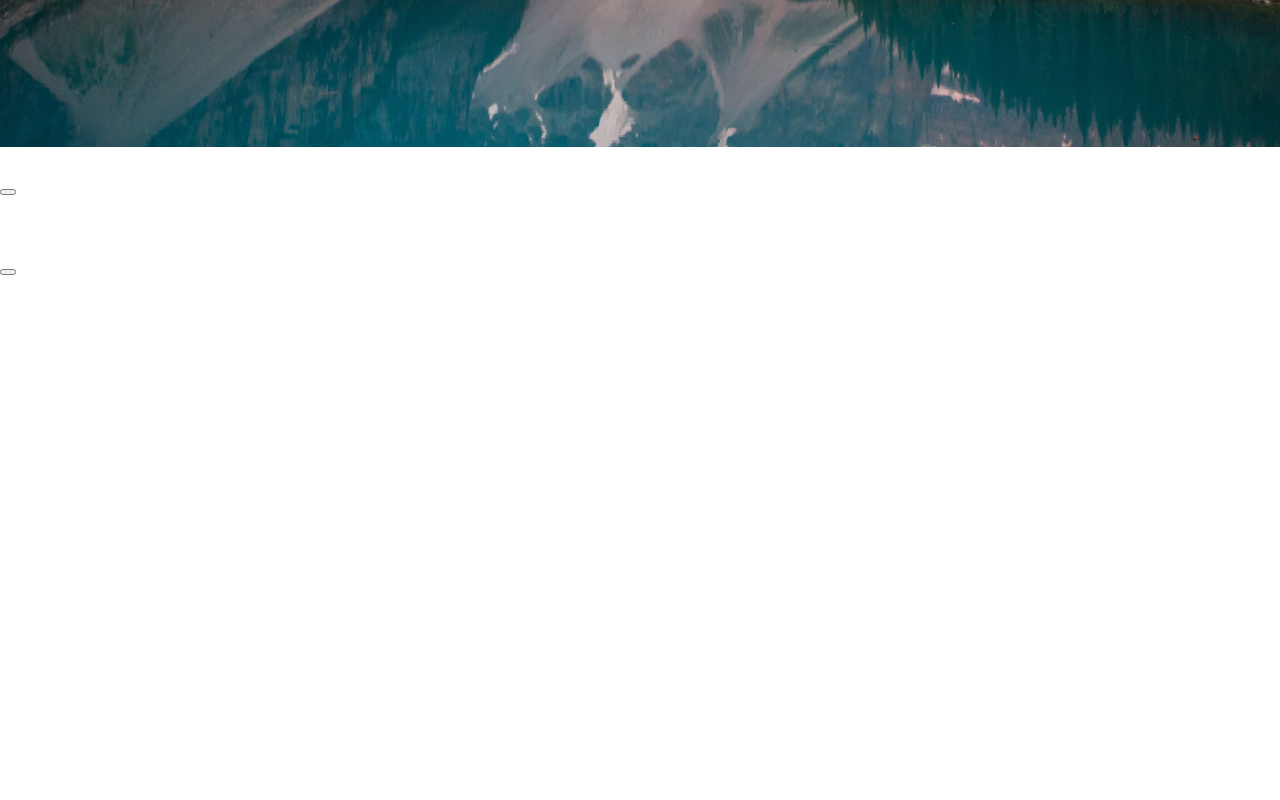
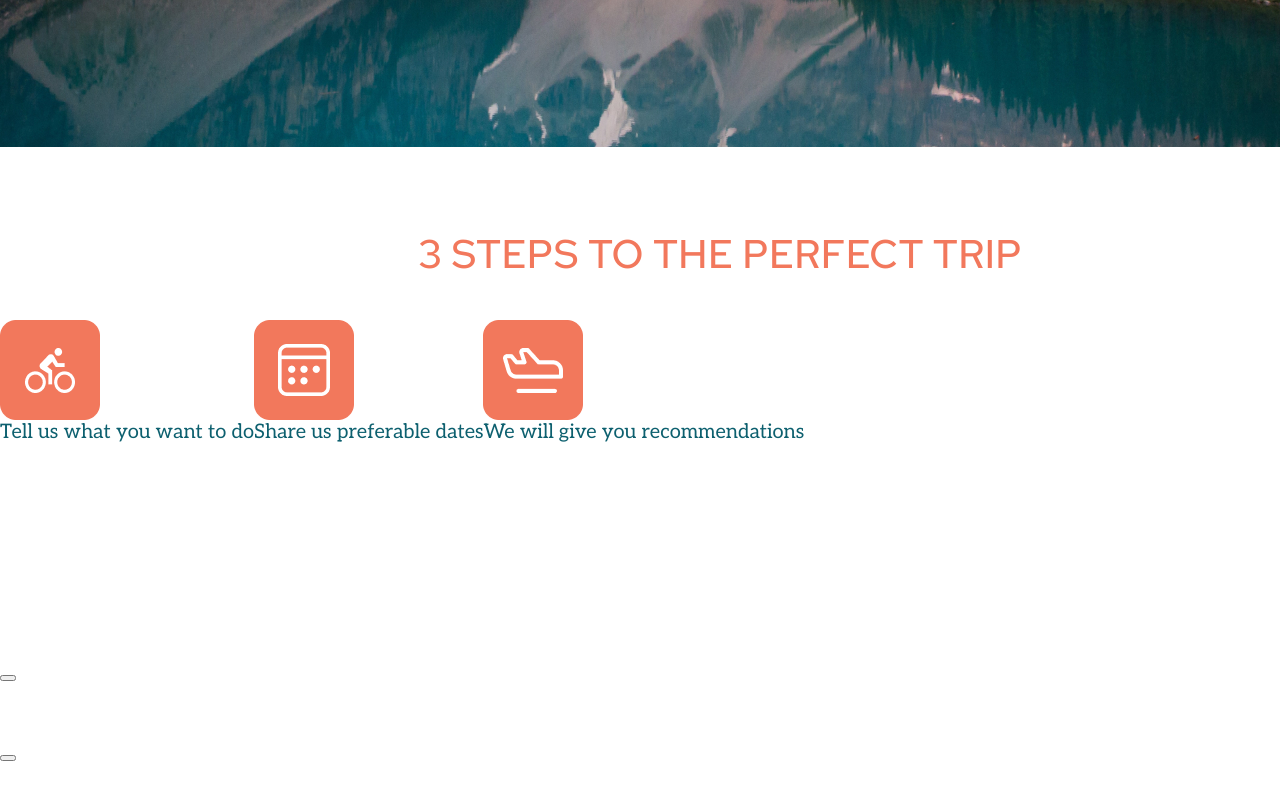
Before and after one commit to RDNCry/Travel_Test, a plain HTML site: page index.html in a window 1280 px wide. Shown: the part 618-1418 px from the top of the page. Before the commit the page ends 941 px from the top, so only its background shows below. Drawn offline with Linux system fonts and the light colour scheme; a web font is replaced by a local one.

Commit message:
need to fix

```diff
--- a/index.html
+++ b/index.html
@@ -6,7 +6,7 @@
     <link rel="stylesheet" type="text/css" href="style.css">
     <link rel="preconnect" href="https://fonts.googleapis.com">
     <link rel="preconnect" href="https://fonts.gstatic.com" crossorigin>
-    <link href="https://fonts.googleapis.com/css2?family=Aleo:ital,wght@0,700;1,400;1,700&family=Magra:wght@700&family=Red+Hat+Text:wght@500&display=swap" rel="stylesheet">
+    <link href="https://fonts.googleapis.com/css2?family=Aleo:ital,wght@0,400;0,700;1,400;1,700&family=Magra:wght@700&family=Red+Hat+Text:wght@500&display=swap" rel="stylesheet">
     <title>Travel</title>
 </head>
 <body>
@@ -31,29 +31,29 @@
     <div class="content">
    <h1>Explore the beauty of the World</h1>
    <p class="text">Receive personalized recomendstions for countries, hotels, activities and more</p>
-   <p>
-  <div class="question">
+   <div class="question"><p>
       <input type="text" placeholder="What would you like to do?"></input>
         <button class="start">Start Planning</button>
-  </div>
-   </p>
+   </p></div>
 </section>
 </div>
 </div>
 
+<section class="steps">
+    <h2>3 STEPS TO THE PERFECT TRIP</h2>
+        <div class="image">
+            <div class="test"><figure><img src="images/Frame_bike.png">
+            <figcaption>Tell us what you want to do</figcaption>
+        </figure></div>
+        <div class="test"><figure><img src="images/Frame_calc.png">
+            <figcaption>Share us preferable dates</figcaption>
+        </figure></div>
+        <div class="test"><figure><img src="images/Frame_fly.png">
+            <figcaption>We will give you recommendations</figcaption>
+        </figure></div>
+        </div>
+</section>
 
-
-
-
-
-<section>
-    <h2></h2>
-    <div class="steps">
-        <img src="" alt="">
-        <img src="" alt="">
-        <img src="" alt="">
-    </div>
-</section>
 <section>
     <h2></h2>
     <div class="popular">
--- a/style.css
+++ b/style.css
@@ -1,6 +1,7 @@
 /* http://meyerweb.com/eric/tools/css/reset/
    v2.0-modified | 20110126
    License: none (public domain)
+   Till 368
 */
 
 html, body, div, span, applet, object, iframe,
@@ -365,16 +366,21 @@ textarea {
     padding: 0.2em 0;
 }
 /* The End of Reset */
-@import url('https://fonts.googleapis.com/css2?family=Aleo:ital,wght@0,700;1,400;1,700&family=Magra:wght@700&family=Red+Hat+Text:wght@500&display=swap');
+@import url('https://fonts.googleapis.com/css2?family=Aleo:ital,wght@0,400;0,700;1,400;1,700&family=Magra:wght@700&family=Red+Hat+Text:wght@500&display=swap');
+
+* {
+    box-sizing: border-box;
+}
+body {
+    width: 1440px;
+    margin: 0 auto;
+}
 .style_mount {
   background-image: url(images/plan_mount.jpg);
   background-repeat: no-repeat;
   background-position: center center;
   width: 1440px;
   height: 765px;
-}
-* {
-    box-sizing: border-box;
 }
 header {
     width: 1440px;
@@ -503,3 +509,36 @@ h1 {
     line-height: 32px;
     color: #FFFFFF;
     }
+.steps {
+        height: 422px;
+        }
+h2 {
+        font-family: 'Red Hat Text';
+        font-style: normal;
+        font-weight: 500;
+        font-size: 40px;
+        line-height: 53px;
+        color: #F2785C;
+    }
+.steps h2 {
+    margin-top: 80px;
+    margin-bottom: 40px;
+    text-align: center;
+}
+.steps figcaption {
+    font-family: 'Aleo';
+    font-style: normal;
+    font-weight: 400;
+    font-size: 20px;
+    line-height: 24px;
+    color: #0D606F;
+    }
+.steps .image {
+    display: flex;
+    align-content: center;
+}
+.steps .image .test {
+    display: flex;
+    align-items: center;
+    justify-content: space-around;
+}
```
Also changed, not shown: images/Frame_bike.png (added), images/Frame_calc.png (added), images/Frame_fly.png (added), images/arrow-right.png (added), 1 other file.
